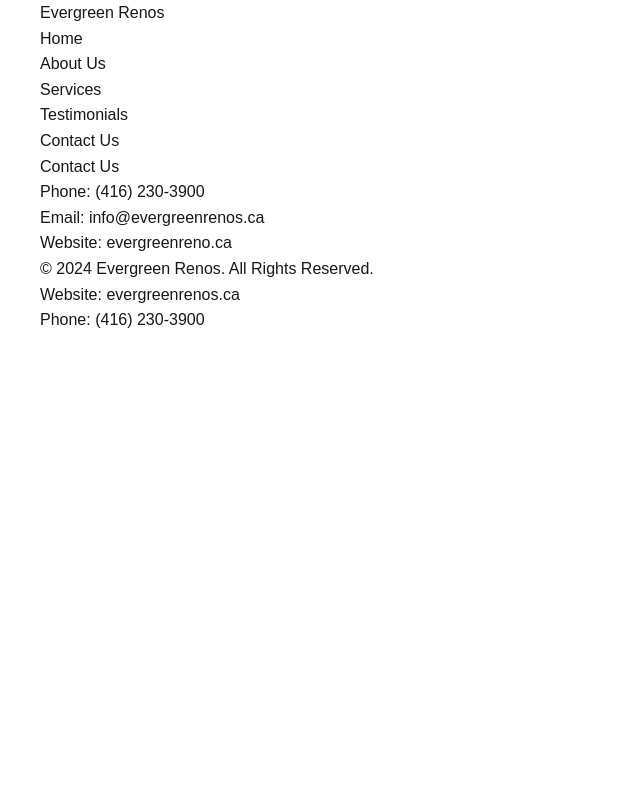
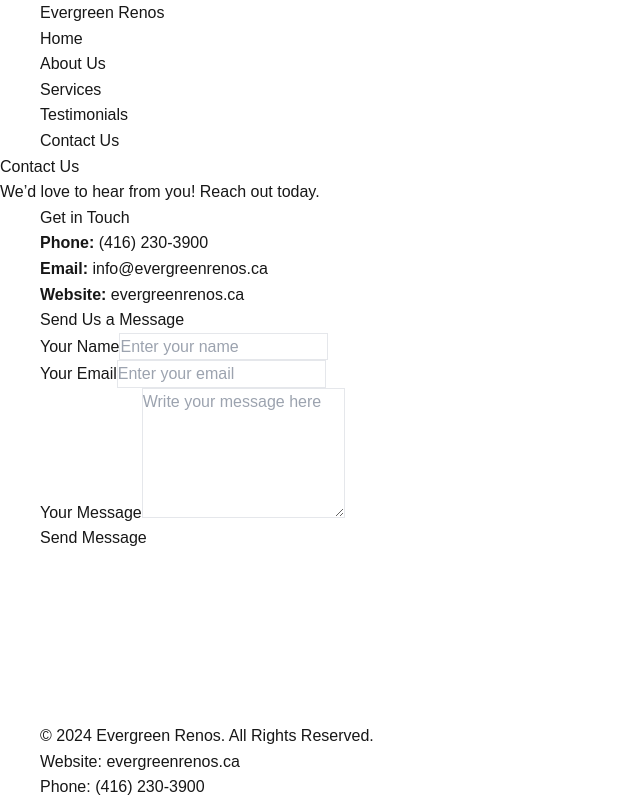
Before and after one commit to kianis4/evergreen-renos, a Next.js app: page /contact-us in a window 1280 px wide. Shown: the whole page, without its empty margins (0-640 px from the left). Built offline with nearby package versions, Linux system fonts and the light colour scheme.

Commit message:
New formatting and flushed out contacts page

```diff
--- a/src/app/contact-us/page.tsx
+++ b/src/app/contact-us/page.tsx
@@ -1,10 +1,88 @@
 export default function ContactUs() {
-    return (
-      <div className="container mx-auto p-6">
-        <h1 className="text-3xl font-bold">Contact Us</h1>
-        <p className="mt-4">Phone: <a href="tel:+14162303900">(416) 230-3900</a></p>
-        <p className="mt-2">Email: <a href="mailto:info@evergreenrenos.ca">info@evergreenrenos.ca</a></p>
-        <p className="mt-2">Website: <a href="https://evergreenreno.ca">evergreenreno.ca</a></p>
+  return (
+    <div className="flex flex-col min-h-screen">
+      {/* Hero Section */}
+      <div className="bg-green-600 text-white py-20 text-center">
+        <h1 className="text-4xl font-bold">Contact Us</h1>
+        <p className="mt-4 text-lg">We’d love to hear from you! Reach out today.</p>
       </div>
-    );
-  }
+
+      {/* Contact Section */}
+      <div className="container mx-auto py-12 flex-1">
+        <div className="grid grid-cols-1 md:grid-cols-2 gap-8">
+          {/* Contact Info */}
+          <div>
+            <h2 className="text-2xl font-bold mb-4">Get in Touch</h2>
+            <p className="text-lg mb-2">
+              <strong>Phone:</strong>{' '}
+              <a href="tel:+14162303900" className="text-green-600 hover:underline">
+                (416) 230-3900
+              </a>
+            </p>
+            <p className="text-lg mb-2">
+              <strong>Email:</strong>{' '}
+              <a href="mailto:info@evergreenrenos.ca" className="text-green-600 hover:underline">
+                info@evergreenrenos.ca
+              </a>
+            </p>
+            <p className="text-lg">
+              <strong>Website:</strong>{' '}
+              <a href="https://evergreenrenos.ca" className="text-green-600 hover:underline">
+                evergreenrenos.ca
+              </a>
+            </p>
+          </div>
+
+          {/* Contact Form */}
+          <div>
+            <h2 className="text-2xl font-bold mb-4">Send Us a Message</h2>
+            <form className="space-y-4">
+              <div>
+                <label htmlFor="name" className="block text-lg font-medium">
+                  Your Name
+                </label>
+                <input
+                  type="text"
+                  id="name"
+                  className="w-full p-3 border rounded-lg"
+                  placeholder="Enter your name"
+                  required
+                />
+              </div>
+              <div>
+                <label htmlFor="email" className="block text-lg font-medium">
+                  Your Email
+                </label>
+                <input
+                  type="email"
+                  id="email"
+                  className="w-full p-3 border rounded-lg"
+                  placeholder="Enter your email"
+                  required
+                />
+              </div>
+              <div>
+                <label htmlFor="message" className="block text-lg font-medium">
+                  Your Message
+                </label>
+                <textarea
+                  id="message"
+                  className="w-full p-3 border rounded-lg"
+                  rows={5}
+                  placeholder="Write your message here"
+                  required
+                ></textarea>
+              </div>
+              <button
+                type="submit"
+                className="bg-green-600 text-white px-6 py-3 rounded-lg hover:bg-green-700"
+              >
+                Send Message
+              </button>
+            </form>
+          </div>
+        </div>
+      </div>
+    </div>
+  );
+}
--- a/src/app/globals.css
+++ b/src/app/globals.css
@@ -18,6 +18,20 @@
   color: var(--foreground);
   background: var(--background);
   font-family: Arial, Helvetica, sans-serif;
+  line-height: 1.6;
+  display: flex;
+  flex-direction: column;
+  height: 100%;
+  margin: 0;
+}
+
+html,
+body {
+  height: 100%;
+}
+
+main {
+  flex: 1; /* Ensures main content fills the available space */
 }
 
 /* Additional Global Styling */
@@ -36,12 +50,6 @@
   color: #34d399; /* Tailwind's green-400 */
 }
 
-/* Tailwind styles for consistent spacing and layout */
-.container {
-  max-width: 1200px;
-  margin: 0 auto;
-}
-
 /* Custom hover effect for service cards */
 .service-card:hover {
   background-color: #f3f4f6; /* Tailwind's gray-100 */
@@ -49,10 +57,21 @@
   transition: transform 0.3s ease, background-color 0.3s ease;
 }
 
-/* Smooth font styling for better readability */
-body {
-  color: var(--foreground);
-  background: var(--background);
-  font-family: 'Arial', Helvetica, sans-serif;
-  line-height: 1.6;
+/* Styling for form inputs and textarea */
+input,
+textarea {
+  border: 1px solid #e5e7eb; /* Tailwind's gray-300 */
+  outline: none;
+  transition: border-color 0.2s;
 }
+
+input:focus,
+textarea:focus {
+  border-color: #34d399; /* Tailwind's green-400 */
+  box-shadow: 0 0 0 3px rgba(52, 211, 153, 0.3); /* Green focus ring */
+}
+
+/* Footer styles to stick to the bottom */
+footer {
+  margin-top: auto; /* Push footer to the bottom */
+}
```
